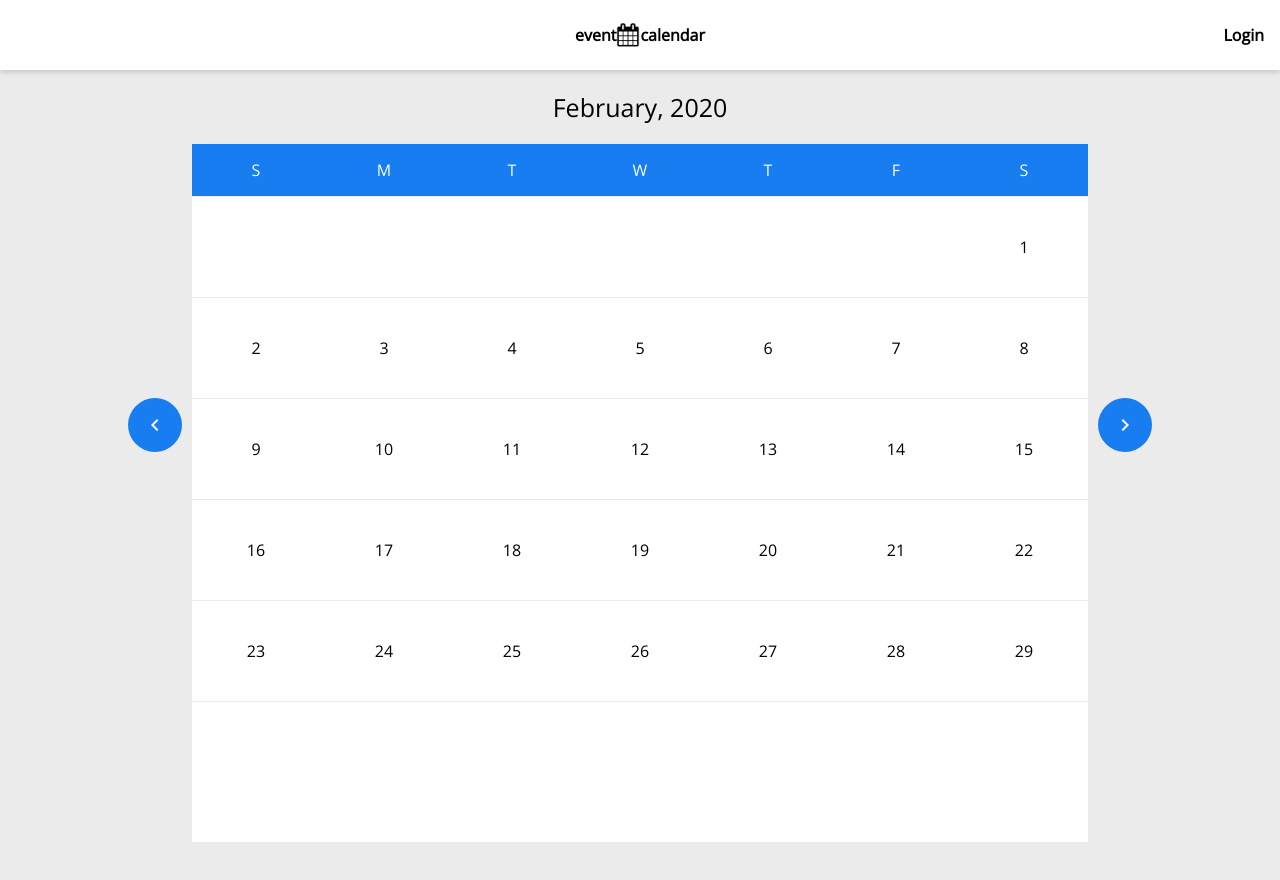
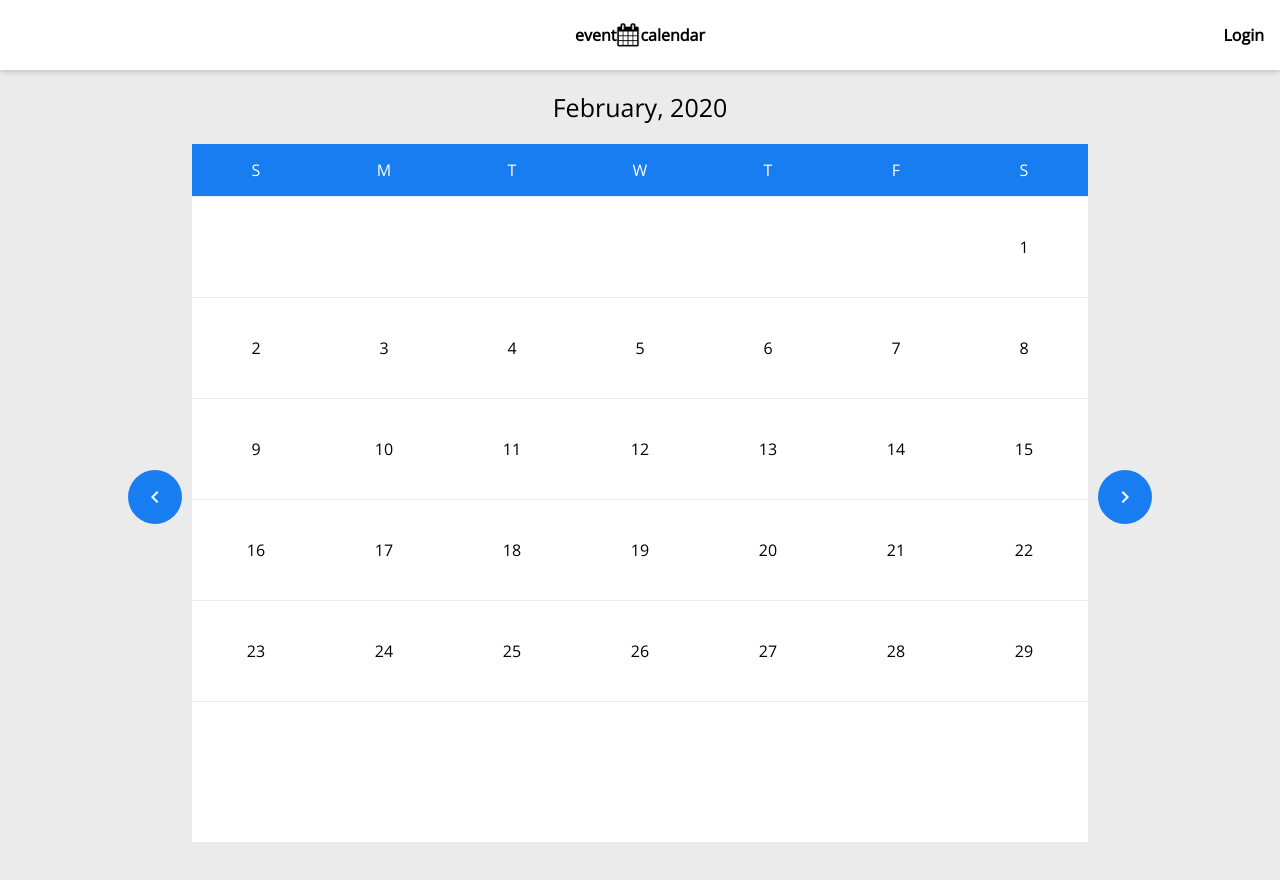
Before and after one commit to DanielHeringer/PSTokenlab, an Angular app in the folder PSTokenlab/: page / in a window 1280 px wide. Shown: the top 880 px of the page. Built offline with nearby package versions, Linux system fonts and the light colour scheme.

Commit message:
correção de bugs

```diff
--- a/PSTokenlab/src/app/home/home.component.css
+++ b/PSTokenlab/src/app/home/home.component.css
@@ -97,7 +97,7 @@ background-color: #c4c4c4;
 
 .nextMonth{
 position: absolute;
-top: 40%;
+top: 400px;
 display: flex;
 padding: 15px;
 right: 10%;
@@ -110,7 +110,7 @@ background-color: #177df1;
 .prevMonth{
 position: absolute;
 display: flex;
-top: 40%;
+top: 400px;
 padding: 15px;
 left: 10%;
 border-radius: 30px;
--- a/PSTokenlab/src/app/home/home.component.html
+++ b/PSTokenlab/src/app/home/home.component.html
@@ -17,7 +17,6 @@
   <div class="menu">
     <a href="/invitations" *ngIf="logged">
       <img src="./../../assets/icons/baseline_notification_important_black_18dp.png" height="24px">
-      <span *ngIf="unnanswered()" class="notification"></span>
     </a>
     <a href="/login" *ngIf="!logged">Login</a>
     <a href="#" *ngIf="logged" (click)="logout()">
--- a/PSTokenlab/src/app/services/data.service.ts
+++ b/PSTokenlab/src/app/services/data.service.ts
@@ -9,8 +9,8 @@ import { Observable } from 'rxjs';
 })
 export class DataService {
 
-  localUrl: string = "http://192.168.1.108:4200";
-  baseUrl: string = "http://192.168.1.108:3000";
+  localUrl: string = "http://localhost:4200";
+  baseUrl: string = "http://localhost:3000";
 
 
   constructor(private _http: HttpClient) {}
```
Also changed, not shown: 1 other file (tests, documents, lock files or other folders).
